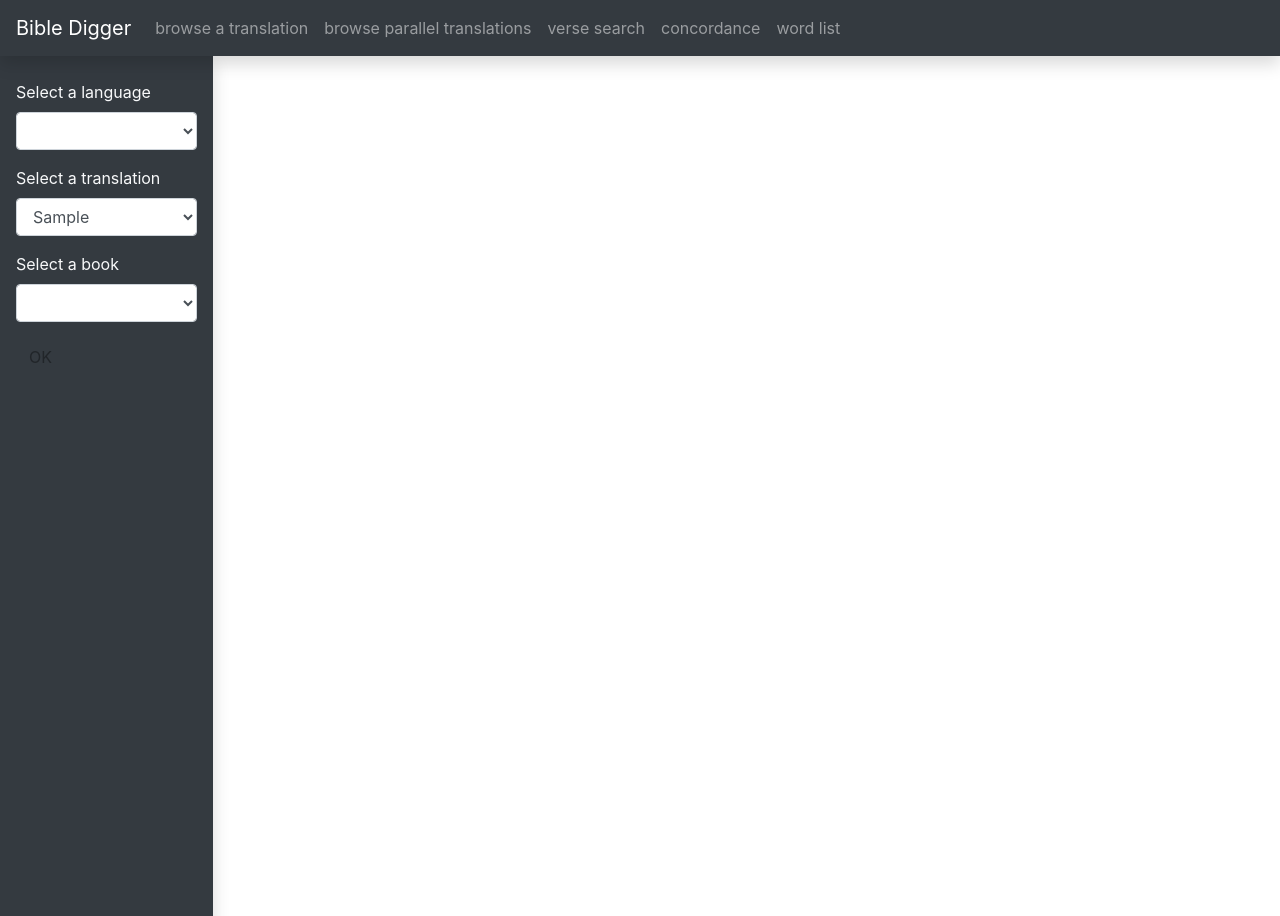
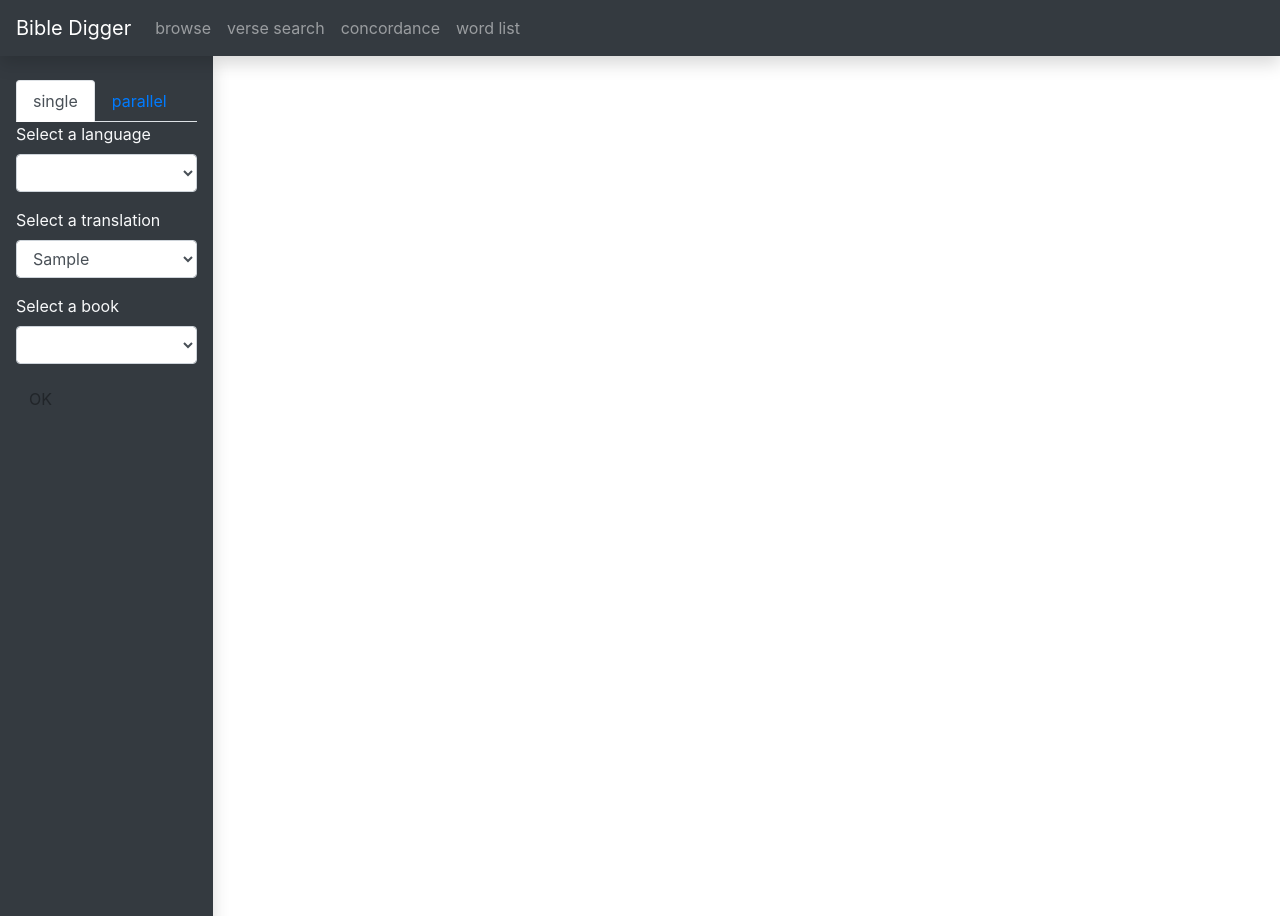
Before and after one commit to SergeiKlimenko/BibleDigger, a Flask app: page /browse in a window 1280 px wide. Run offline with Flask 2, Linux system fonts and the light colour scheme; tables that the repository leaves empty hold one stand-in row (values such as "Sample post"); lists and menus that the app fills with data are empty; parts of the project's set-up code (start-up, migrations or seed data) failed here and were passed over; some libraries are stand-ins or nearby versions.

Commit message:
Add tabs for single and parallel browse functions
Former-commit-id: fad4370054c55f9ccd15ed86460c30f078b9faad

```diff
--- a/bibledigger/templates/base.html
+++ b/bibledigger/templates/base.html
@@ -20,8 +20,7 @@
       </button>
       <div class="collapse navbar-collapse" id="navbarNavAltMarkup">
         <div class="navbar-nav">
-          <a class="nav-item nav-link" href="{{url_for("functions.browse")}}">browse a translation</a>
-          <a class="nav-item nav-link" href="{{url_for("functions.parallel")}}">browse parallel translations</a>
+          <a class="nav-item nav-link" href="{{url_for('functions.browse')}}">browse</a>
           <a class="nav-item nav-link" href="#">verse search</a>
           <a class="nav-item nav-link" href="#">concordance</a>
           <a class="nav-item nav-link" href="#">word list</a>
--- a/bibledigger/templates/browse.html
+++ b/bibledigger/templates/browse.html
@@ -2,6 +2,14 @@
 {% extends "base.html" %}
 
 {% block form %}
+<ul class="nav nav-tabs">
+  <li class="nav-item">
+    <a class="nav-link active" href="{{url_for('functions.browse')}}">single</a>
+  </li>
+  <li class="nav-item">
+    <a class="nav-link" href="{{url_for('functions.parallel')}}">parallel</a>
+  </li>
+</ul>
 
   <form method="POST">
     {{form.csrf_token}}
```
Also changed, not shown: bibledigger/templates/parallel.html (+8 -0 lines).
